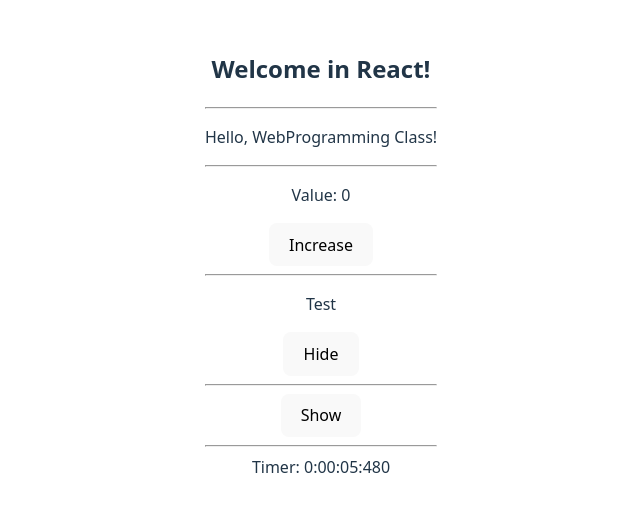
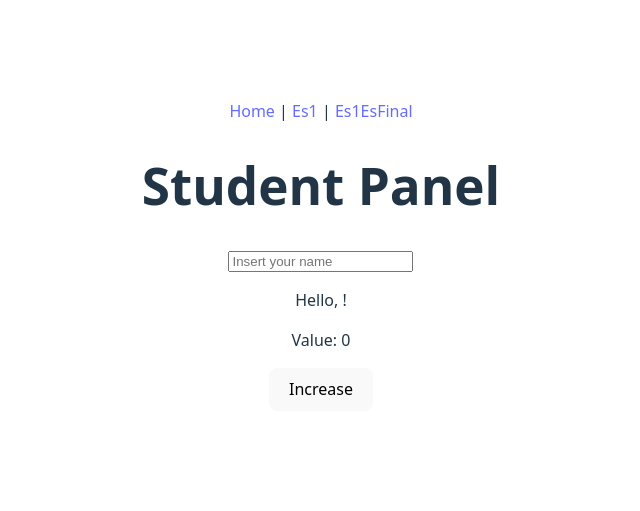
Before and after one commit to RickdoMascoMAT/ProgWebEsercitazione, a React (Vite) app: page /Es1EsFinal in a window 1280 px wide. Shown: the part 145-656 px from the top of the page, without its empty margins (319-959 px from the left). Built offline with nearby package versions, Linux system fonts and the light colour scheme.

Commit message:
feat: add Home, Es1, and Es1EsFinal pages; implement Timer, Counter, ToggleMsg, and StudentPanel components

```diff
--- a/src/App.tsx
+++ b/src/App.tsx
@@ -1,30 +1,24 @@
-import {Hello} from "./components/Hello.tsx";
-import {Counter} from "./components/Contatore.tsx";
-import {ToggleMsg} from "./components/ToggleMsg.tsx";
-import {Timer} from "./components/Timer.tsx";
-
-
-function Messaggio(){
-    return <h2>Welcome in React!</h2>
-}
+import {BrowserRouter, Link, Route, Routes} from "react-router-dom";
+import Home from "./pages/Home.tsx";
+import Es1 from "./pages/Es1.tsx";
+import Es1EsFinal from "./pages/Es1-EsFinal.tsx";
 
 function App() {
 
   return (
     <>
-      <div>
-          <Messaggio/>
-          <hr/>
-          <Hello nome={"WebProgramming Class"}/>
-          <hr/>
-          <Counter/>
-          <hr/>
-          <ToggleMsg>Test</ToggleMsg>
-          <hr/>
-          <ToggleMsg/>
-          <hr/>
-          <Timer/>
-      </div>
+      <BrowserRouter>
+          <nav>
+              <Link to='/Home'>Home</Link> | <Link to='/Es1'>Es1</Link> | <Link to='/Es1EsFinal'>Es1EsFinal</Link>
+          </nav>
+
+          <Routes>
+              <Route path='/*' element={<Home/>}></Route>
+              <Route path='/Home' element={<Home/>}></Route>
+              <Route path='/Es1' element={<Es1/>}></Route>
+              <Route path='/Es1EsFinal' element={<Es1EsFinal/>}></Route>
+          </Routes>
+      </BrowserRouter>
     </>
   )
 }
--- /dev/null
+++ b/src/components/Button.tsx
@@ -0,0 +1,23 @@
+import type { ReactElement } from "react";
+
+interface Props {
+    label: string;
+    onClick: () => void;
+}
+
+/**
+ * Button
+ *
+ * Functional React component that renders a native HTML button.
+ *
+ * Props:
+ * - `label`: string — the visible text shown inside the button.
+ * - `onClick`: () => void — callback executed when the user clicks the button.
+ *
+ * @param {{label: string, onClick: () => void}} props
+ * @returns {ReactElement} A native HTML button.
+ */
+
+export function Button({label, onClick}: Props): ReactElement{
+    return <button onClick={onClick}>{label}</button>
+}
--- a/src/components/Contatore.tsx
+++ b/src/components/Counter.tsx
@@ -1,4 +1,6 @@
+import type { ReactElement } from "react";
 import {useState} from "react";
+import {Button} from "./Button.tsx";
 
 /**
  * Counter
@@ -12,17 +14,16 @@
  * - Maintains internal `counter` state (number) initialized to 0.
  * - Renders the current value and an "Increase" button that increments the counter by 1.
  *
- * Returns:
- * - JSX.Element containing a paragraph with the current value and an increment button.
+ * @return ReactElement containing a paragraph with the current value and an increment button.
  */
 
-export function Counter(){
-    const[counter, setCounter] = useState(0);
+export function Counter(): ReactElement{
+    const[counter, setCounter] = useState<number>(0);
 
     return(
         <div>
             <p>Value: {counter}</p>
-            <button onClick={()=>setCounter(counter+1)}>Increase</button>
+            <Button onClick={()=>setCounter(c => c+1)} label={"Increase"}/>
         </div>
     );
 }
--- a/src/components/Hello.tsx
+++ b/src/components/Hello.tsx
@@ -1,5 +1,7 @@
+import type { ReactElement } from "react";
+
 interface Props {
-    nome: string;
+    name: string;
 }
 
 /**
@@ -8,15 +10,25 @@
  * Functional React component that renders a simple greeting message.
  *
  * Props:
- * - nome: string — the name to display inside the greeting.
+ * - name: string — the name to display inside the greeting.
  *
  * Usage:
- * <Hello nome="WebProgramming Class" />
+ * <Hello name="WebProgramming Class" />
  *
- * Returns:
- * - JSX.Element containing a paragraph with the greeting "Hello, {nome}!".
+ * @param {{name: string}} props - Component props containing the `name` to display.
+ * @returns {ReactElement} A paragraph element with the greeting message.
  */
+export function Hello({name}: Props): ReactElement{
+    return <p>Hello, {name}!</p>
+}
 
-export function Hello({nome}: Props){
-    return <p>Hello, {nome}!</p>
+/**
+ * Messaggio
+ *
+ * Small presentational component that renders a welcome heading.
+ *
+ * @returns {ReactElement} An <h2> element with a welcome message.
+ */
+export function Messaggio(): ReactElement{
+    return <h2>Welcome in React!</h2>
 }
--- /dev/null
+++ b/src/components/StudentPanel.tsx
@@ -0,0 +1,41 @@
+import type { ReactElement } from "react";
+import { useState } from "react";
+import { Hello } from "./Hello.tsx";
+import { Counter } from "./Counter.tsx";
+
+/**
+ * StudentPanel
+ *
+ * Functional React component that renders a simple student panel UI.
+ *
+ * Behavior:
+ * - Maintains internal `studentName` state (string) initialized to an empty string.
+ * - Renders an input to update the student name, a `Hello` component with the current name,
+ *   and a `Counter` component.
+ *
+ * Dependencies:
+ * - `Hello(name: string)` — displays the student name.
+ * - `Counter()` — simple incrementing counter.
+ *
+ * Props:
+ * - None
+ *
+ * @returns {ReactElement} A container with a heading, input, Hello and Counter.
+ */
+export function StudentPanel(): ReactElement {
+    const [studentName, setStudentName] = useState<string>("");
+
+    return (
+        <div>
+            <h1>Student Panel</h1>
+            <input
+                type="text"
+                placeholder="Insert your name"
+                value={studentName}
+                onChange={(e) => setStudentName(e.target.value)}
+            />
+            <Hello name={studentName} />
+            <Counter />
+        </div>
+    );
+}
--- a/src/components/Timer.tsx
+++ b/src/components/Timer.tsx
@@ -1,34 +1,41 @@
-import {useEffect, useState} from "react";
+import {type JSX, useEffect, useRef, useState} from "react";
 
 /**
- * Timer component that counts elapsed time since mount.
+ * Timer
  *
- * Displays the time in the format: minutes : seconds : milliseconds.
- * The timer updates approximately every 10 milliseconds.
- * Note: The timer uses setInterval with 10ms delay, which may cause slight inaccuracies.
+ * Functional React component that displays the time since mount in the format: hours:minutes:seconds:milliseconds.
+ * It uses performance.now() and requestAnimationFrame for improved millisecond resolution.
  *
  * No props are accepted.
  *
  * @returns {JSX.Element} Timer display showing elapsed time.
  */
 
-export function Timer(){
-    const [msec, setMSec] = useState(0);
+export function Timer(): JSX.Element{
+    const [msec, setMSec] = useState<number>(0);
+    const startRef = useRef<number | null>(null);
+    const rafRef = useRef<number | null>(null);
 
     useEffect(()=>{
-        const id = setInterval(()=> {
-            setMSec((ms) => ms + 10)
-        },10);
-        return ()=> clearInterval(id);
+        startRef.current = performance.now();
+
+        const loop = () => {
+            const start = startRef.current ?? performance.now();
+            const elapsed = performance.now() - start;
+            setMSec(Math.floor(elapsed));
+            rafRef.current = requestAnimationFrame(loop);
+        };
+
+        rafRef.current = requestAnimationFrame(loop);
+        return ()=> {
+            if(rafRef.current !== null) cancelAnimationFrame(rafRef.current);
+        };
     }, []);
 
-    //Using Math.floor to calculate the sec and min by the msec amount.
-    const hrs = Math.floor(msec / (36*Math.pow(10,5)));
-    const min = Math.floor((msec % (36*Math.pow(10,5))) / (6*Math.pow(10,4)));
-    const sec = Math.floor((msec % (6*Math.pow(10,4))) / Math.pow(10,3));
-    const millSec = msec % (Math.pow(10,3));
+    const hrs = Math.floor(msec / 3_600_000);
+    const min = Math.floor((msec % 3_600_000) / 60_000);
+    const sec = Math.floor((msec % 60_000) / 1_000);
+    const millSec = msec % 1_000;
 
-    return <div>    Timer: {hrs.toString()}:{min.toString().padStart(2, "0")}:
-    {sec.toString().padStart(2, "0")}:
-    {millSec.toString().padStart(3, "0")}</div>
+    return <div>Timer: {hrs.toString().padStart(2, "0")}:{min.toString().padStart(2, "0")}:{sec.toString().padStart(2, "0")}:{millSec.toString().padStart(3, "0")}</div>
 }
--- a/src/components/ToggleMsg.tsx
+++ b/src/components/ToggleMsg.tsx
@@ -1,4 +1,5 @@
 import {type JSX, useState} from "react";
+import {Button} from "./Button.tsx";
 
 type Props = {
     children?: React.ReactNode;
@@ -7,43 +8,30 @@
 /**
  * ToggleMsg
  *
- * React Component that show or hide the content of passed as a children.
+ * React component that shows or hides the content passed as `children`.
  *
  * Use:
- * <ToggleMsg>Txt to show</ToggleMsg>
+ * <ToggleMsg>Text to show</ToggleMsg>
  *
  * Props:
- * - children?: React.ReactNode - content to show/hide (string, node JSX, ecc.)
+ * - `children?: React.ReactNode` - content to show/hide.
  *
  * Behaviour:
- * - Show the content when the content of `visibility` = true (default).
- * - Press the button to alternate the visibility (Hide / Show).
+ * - Visibility is initialized to `true` if `children` is present, `false` otherwise.
+ * - Renders the provided `children` when visible, or a warning message when no children are provided.
+ * - Uses `Button` (props: `label: string`, `onClick: () => void`) to toggle visibility. Button labels are `"Hide"` and `"Show"`.
  *
- * Return:
- * - ReactElement that contain the conditional paragraph and the toggle button.
+ * @returns  {JSX.Element}
  */
 
 export function ToggleMsg({children}:Props):JSX.Element{
-    const[visibility,setVisibility] = useState(!!children);
+    const[visibility,setVisibility] = useState<boolean>(!!children);
     const WARNING_MSG = 'WARNING: "No String inserted in the input"';
 
-    if(children) {
-        return (
-            <div>
-                {visibility && <p>{children}</p>}
-                <button onClick={() => setVisibility(!visibility)}>
-                    {visibility ? "Hide" : "Show"}
-                </button>
-            </div>
-        );
-    } else {
-        return (
-            <div>
-                {visibility && <p>{WARNING_MSG}</p>}
-                <button onClick={() => setVisibility(!visibility)}>
-                    {visibility ? "Hide" : "Show"}
-                </button>
-            </div>
-        );
-    }
+    return (
+        <div>
+            {visibility && <p>{children ?? WARNING_MSG}</p>}
+            <Button onClick={() => setVisibility(v => !v)} label={visibility ? "Hide" : "Show"}/>
+        </div>
+    );
 }
--- /dev/null
+++ b/src/pages/Es1-EsFinal.tsx
@@ -0,0 +1,10 @@
+import {StudentPanel} from "../components/StudentPanel.tsx";
+
+
+export default function Es1EsFinal() {
+    return (
+        <div>
+            <StudentPanel/>
+        </div>
+    )
+}
--- /dev/null
+++ b/src/pages/Es1.tsx
@@ -0,0 +1,23 @@
+import {Hello, Messaggio} from "../components/Hello.tsx";
+import {Counter} from "../components/Counter.tsx";
+import {ToggleMsg} from "../components/ToggleMsg.tsx";
+import {Timer} from "../components/Timer.tsx";
+
+export default function Es1() {
+    return (
+        <div>
+            <Messaggio/>
+            <hr/>
+            <Hello name={"WebProgramming Class"}/>
+            <hr/>
+            <Counter/>
+            <hr/>
+            <ToggleMsg>Test</ToggleMsg>
+            <hr/>
+            <ToggleMsg/>
+            <hr/>
+            <Timer/>
+            <hr/>
+        </div>
+    )
+}
--- /dev/null
+++ b/src/pages/Home.tsx
@@ -0,0 +1,7 @@
+export default function Home() {
+    return (
+        <div>
+            <h1>Esercitazioni</h1>
+        </div>
+    )
+}
```
